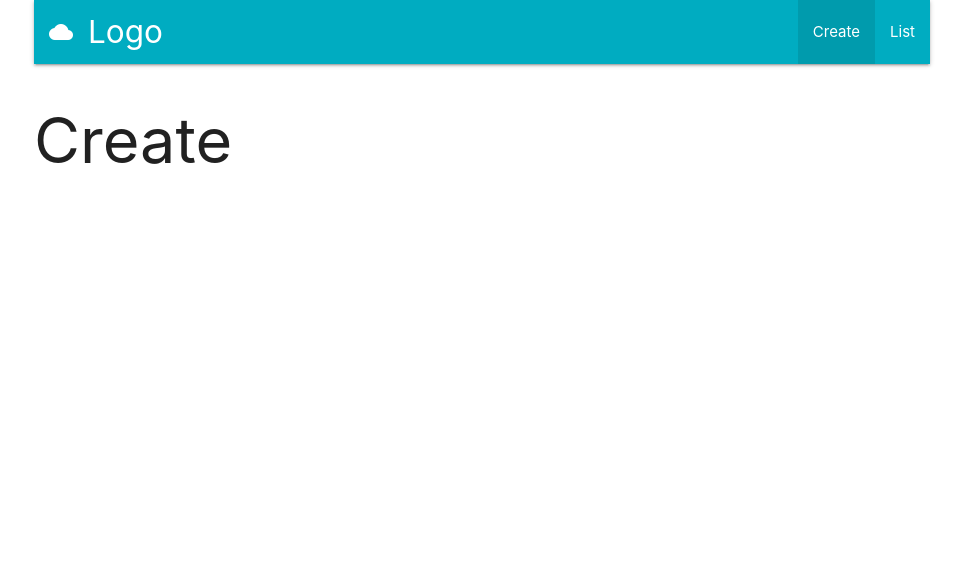
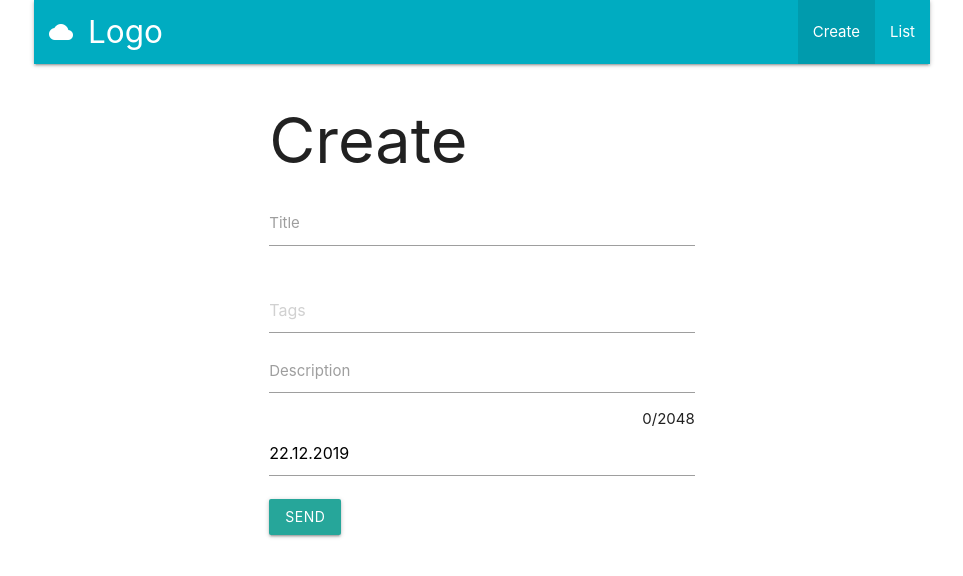
Before and after one commit to bytecoder8/vue-tasks, a Vue app: page / in a window 1280 px wide. Shown: the top 576 px of the page, without its empty margins (158-1121 px from the left). Built offline with nearby package versions, Linux system fonts and the light colour scheme.

Commit message:
Create and view task list

```diff
--- a/src/store/index.js
+++ b/src/store/index.js
@@ -5,10 +5,18 @@ Vue.use(Vuex)
 
 export default new Vuex.Store({
   state: {
+    tasks: JSON.parse(localStorage.getItem('tasks') || '[]')
   },
   mutations: {
+    createTask(state, task) {
+      state.tasks.push(task)
+      localStorage.setItem('tasks', JSON.stringify(state.tasks))
+    }
   },
   actions: {
+    createTask({ commit }, task) {
+      commit('createTask', task)
+    }
   },
   modules: {
   }
--- a/src/views/Home.vue
+++ b/src/views/Home.vue
@@ -1,14 +1,91 @@
 <template>
-  <div>
-    <h1>Create</h1>
+  <div class="row">
+    <form class="col s6 offset-s3" @submit.prevent="handleSubmit" method="post">
+      <h1>Create</h1>
+      <div class="input-field">
+        <input type="text" v-model="title" name="title" id="title" class="validate" required>
+        <label for="title">Title</label>
+        <span class="helper-text" data-error="Title is required"></span>
+      </div>
+      <div class="chips" ref="chips"></div>
+      <div class="input-field">
+        <textarea
+          v-model="description"
+          name="description"
+          id="description"
+          class="materialize-textarea validate"
+          :maxlength="maxDescLength"
+          required
+        ></textarea>
+        <label for="description">Description</label>
+        <span class="character-counter">{{ descLength }}/{{ maxDescLength }}</span>
+      </div>
+      <div class="input-field">
+        <input type="text" ref="datepicker" class="datepicker">
+      </div>
+      <div class="input-field">
+        <button type="submit" class="btn waves-effect waves-light">Send</button>
+      </div>
+    </form>
   </div>
 </template>
 
+<style scoped>
+  .character-counter {
+    float: right;
+  }
+</style>
+
 <script>
-
 export default {
   name: 'home',
-  components: {
+  mounted() {
+    this.chips = window.M.Chips.init(this.$refs.chips, {
+      placeholder: 'Tags'
+    })
+
+    this.date = window.M.Datepicker.init(this.$refs.datepicker, {
+      format: 'dd.mm.yyyy',
+      defaultDate: new Date(),
+      setDefaultDate: true
+    })
+  },
+  destroyed() {
+    if (this.date && this.date.destroy) {
+      this.date.destroy()
+    }
+    if (this.chips && this.chips.destroy) {
+      this.chips.destroy()
+    }
+  },
+  data() {
+    return {
+      title: '',
+      description: '',
+      chips: null,
+      date: null,
+      maxDescLength: 2048
+    }
+  },
+  computed: {
+    descLength() {
+      return this.description.length
+    }
+  },
+  methods: {
+    handleSubmit() {
+      const task = {
+        id: Date.now(),
+        title: this.title,
+        description: this.description,
+        tags: this.chips.chipsData,
+        date: this.date.date,
+        status: 'active'
+      }
+
+      this.$store.dispatch('createTask', task)
+      this.$router.push('/list')
+    }
   }
 }
 </script>
--- a/src/views/List.vue
+++ b/src/views/List.vue
@@ -1,5 +1,56 @@
 <template>
-  <div>
+  <div class="row">
     <h1>Task List</h1>
+    <table v-if="tasks.length">
+      <thead>
+        <tr>
+          <th>#</th>
+          <th>Date</th>
+          <th>Title</th>
+          <th>Description</th>
+          <th>Status</th>
+          <th>Actions</th>
+        </tr>
+      </thead>
+      <tbody>
+        <tr v-for="(task, index) of tasks" :key="task.id">
+          <td>{{ index + 1 }}</td>
+          <td>{{ new Date(task.date).toLocaleDateString() }}</td>
+          <td>{{ task.title }}</td>
+          <td class="desc-td"><div class="desc-text">{{ task.description }}</div></td>
+          <td>{{ task.status }}</td>
+          <td>
+            <router-link
+              tag="button" class="btn bnt-small waves-effect waves-light"
+              :to="'/task/' + task.id"
+            >Open</router-link>
+          </td>
+        </tr>
+      </tbody>
+    </table>
+    <p v-else>
+      No tasks yet. <router-link to="/">Create new one?</router-link>
+    </p>
   </div>
 </template>
+
+<style scoped>
+  .desc-td {
+    max-width: 350px;
+  }
+  .desc-text {
+    white-space: nowrap;
+    text-overflow: ellipsis;
+    overflow: hidden;
+  }
+</style>
+
+<script>
+import { mapState } from 'vuex'
+
+export default {
+  computed: {
+    ...mapState(['tasks'])
+  }
+}
+</script>
```
